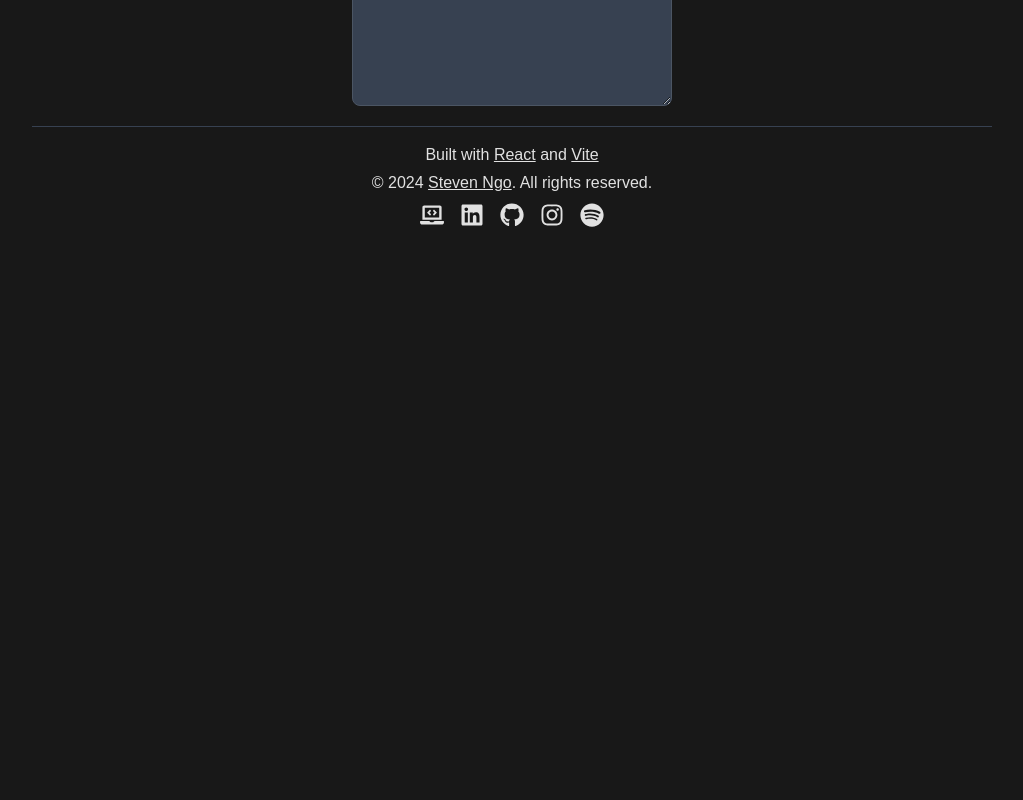
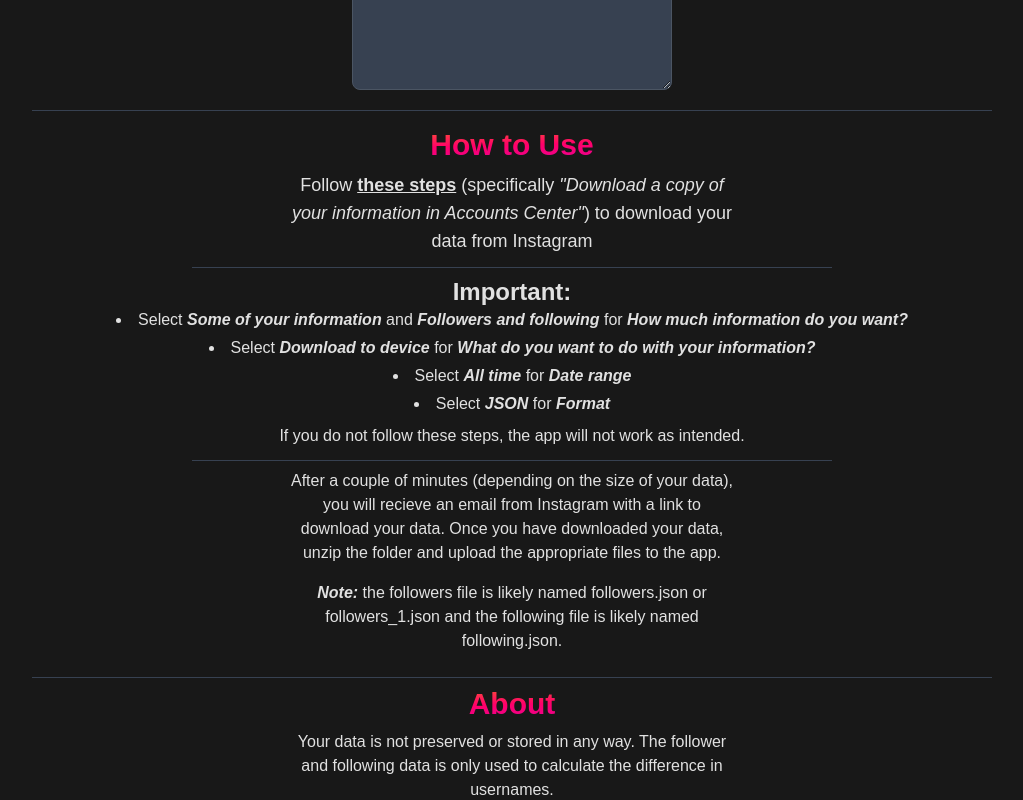
Before and after one commit to stevenxngo/igfollowers, a React (Vite) app: page / in a window 1280 px wide. Shown: the part 360-1160 px from the top of the page, without its empty margins (128-1151 px from the left). Before the commit the page ends 800 px from the top, so only its background shows below. Built offline with nearby package versions, Linux system fonts and the light colour scheme; a web font is replaced by a local one.

Commit message:
Add information and privacy statement

```diff
--- a/src/App.tsx
+++ b/src/App.tsx
@@ -1,13 +1,19 @@
 import "./App.css";
 import Title from "./components/Title";
 import Form from "./components/Form/Form";
+import Info from "./components/Info";
+import Privacy from "./components/About";
 import Footer from "./components/Footer";
 
 function App() {
   return (
-    <main className="flex min-h-screen flex-col content-center py-16 text-center">
+    <main className="flex min-h-screen flex-col content-center py-12 text-center">
       <Title />
       <Form />
+      <hr className="mx-auto w-3/4 h-px border-0 bg-gray-700" />
+      <Info />
+      <hr className="mx-auto w-3/4 h-px border-0 bg-gray-700" />
+      <Privacy />
       <hr className="mx-auto w-3/4 h-px border-0 bg-gray-700" />
       <Footer />
     </main>
--- /dev/null
+++ b/src/components/About.tsx
@@ -0,0 +1,15 @@
+function About() {
+  return (
+    <div className="my-2">
+      <h2 className="from-ig-orange via-ig-pink to-ig-l-purple mb-2 bg-gradient-to-br bg-clip-text text-3xl font-bold text-transparent">
+        About
+      </h2>
+      <p className="mx-auto max-w-md">
+        Your data is not preserved or stored in any way. The follower and
+        following data is only used to calculate the difference in usernames.
+      </p>
+    </div>
+  );
+}
+
+export default About;
--- a/src/components/Footer.tsx
+++ b/src/components/Footer.tsx
@@ -4,25 +4,9 @@
   return (
     <footer className="mx-auto mt-4 text-sm md:text-base">
       <div className="container mx-auto items-center text-center">
-        <p>
-          Built with{" "}
-          <a
-            className="hover:text-ig-d-purple underline"
-            target="_blank"
-            rel="noopener noreferrer"
-            href="https://react.dev/"
-          >
-            React
-          </a>{" "}
-          and{" "}
-          <a
-            className="hover:text-ig-d-purple underline"
-            target="_blank"
-            rel="noopener noreferrer"
-            href="https://vitejs.dev/"
-          >
-            Vite
-          </a>
+        <p className="max-w-md">
+          This app is not affiliated with Instagram or Meta. It is a personal project
+          made for educational and entertainment purposes.
         </p>
         <p className="mb-2 mt-1">
           &copy; {new Date().getFullYear()}{" "}
--- a/src/components/Form/buttons/DownloadButton.tsx
+++ b/src/components/Form/buttons/DownloadButton.tsx
@@ -9,7 +9,7 @@
       className="from-ig-orange via-ig-pink to-ig-l-purple text-md group relative mb-5 inline-flex items-center justify-center overflow-hidden rounded-lg bg-gradient-to-br p-0.5 font-semibold hover:text-white focus:outline-none"
     >
       <span className="relative rounded-md bg-white px-5 py-2.5 transition-all duration-75 ease-in group-hover:bg-opacity-0 dark:bg-gray-900">
-        Download Unfollows
+        Download as Text File
       </span>
     </button>
   );
--- a/src/components/Info.tsx
+++ b/src/components/Info.tsx
@@ -0,0 +1,78 @@
+function Info() {
+  return (
+    <div className="my-4">
+      <h2 className="from-ig-orange via-ig-pink to-ig-l-purple mb-2 bg-gradient-to-br bg-clip-text text-3xl font-bold text-transparent">
+        How to Use
+      </h2>
+      <p className="mx-auto max-w-md text-lg">
+        Follow{" "}
+        <a
+          href="https://help.instagram.com/181231772500920/?cms_platform=www&helpref=platform_switcher#:~:text=Download%20a%20copy%20of%20your%20information%20in%20Accounts%20Center%3A"
+          target="_blank"
+          rel="noopener noreferrer"
+          className="hover:text-ig-d-purple font-bold underline"
+        >
+          these steps
+        </a>{" "}
+        (specifically{" "}
+        <span className="font-medium italic">
+          "Download a copy of your information in Accounts Center"
+        </span>
+        ) to download your data from Instagram
+      </p>
+      <hr className="mx-auto mt-3 h-px w-1/2 border-0 bg-gray-700" />
+      <div className="my-2">
+        <h4 className="text-2xl font-bold">Important:</h4>
+        <ul className="mb-2 list-inside list-disc space-y-1">
+          <li>
+            Select{" "}
+            <span className="font-semibold italic">
+              Some of your information
+            </span>{" "}
+            and{" "}
+            <span className="font-semibold italic">
+              Followers and following
+            </span>{" "}
+            for{" "}
+            <span className="font-semibold italic">
+              How much information do you want?
+            </span>
+          </li>
+          <li>
+            Select{" "}
+            <span className="font-semibold italic">Download to device</span> for{" "}
+            <span className="font-semibold italic">
+              What do you want to do with your information?
+            </span>
+          </li>
+          <li>
+            Select <span className="font-semibold italic">All time</span> for{" "}
+            <span className="font-semibold italic">Date range</span>
+          </li>
+          <li>
+            Select <span className="font-semibold italic">JSON</span> for{" "}
+            <span className="font-semibold italic">Format</span>
+          </li>
+        </ul>
+        If you do not follow these steps, the app will not work as intended.
+      </div>
+      <hr className="mx-auto mt-3 h-px w-1/2 border-0 bg-gray-700" />
+      <div className="my-2">
+        <p className="mx-auto max-w-md">
+          {" "}
+          After a couple of minutes (depending on the size of your data), you
+          will recieve an email from Instagram with a link to download your
+          data. Once you have downloaded your data, unzip the folder and upload
+          the appropriate files to the app.
+        </p>
+        <p className="mx-auto mt-4 max-w-md">
+          <span className="font-semibold italic">Note:</span> the followers file
+          is likely named followers.json or followers_1.json and the following
+          file is likely named following.json.
+        </p>
+      </div>
+    </div>
+  );
+}
+
+export default Info;
--- a/src/components/Socials.tsx
+++ b/src/components/Socials.tsx
@@ -1,9 +1,9 @@
 import {
   FaLinkedin,
   FaGithub,
-  FaInstagram,
+  // FaInstagram,
   FaLaptopCode,
-  FaSpotify,
+  // FaSpotify,
 } from "react-icons/fa";
 
 const socials = [
@@ -25,19 +25,19 @@
     link: "https://github.com/stevenxngo",
     color: "hover:text-gray-600",
   },
-  {
-    name: "Instagram",
-    username: "stevenxngo",
-    icon: FaInstagram,
-    link: "https://www.instagram.com/stevenxngo/",
-    color: "hover:text-ig-pink",
-  },
-  {
-    name: "Spotify",
-    icon: FaSpotify,
-    link: "https://open.spotify.com/user/a202jrbuwjn17aw171oymxokf",
-    color: "hover:text-green-500",
-  },
+  // {
+  //   name: "Instagram",
+  //   username: "stevenxngo",
+  //   icon: FaInstagram,
+  //   link: "https://www.instagram.com/stevenxngo/",
+  //   color: "hover:text-ig-pink",
+  // },
+  // {
+  //   name: "Spotify",
+  //   icon: FaSpotify,
+  //   link: "https://open.spotify.com/user/a202jrbuwjn17aw171oymxokf",
+  //   color: "hover:text-green-500",
+  // },
 ];
 
 function Socials() {
```
